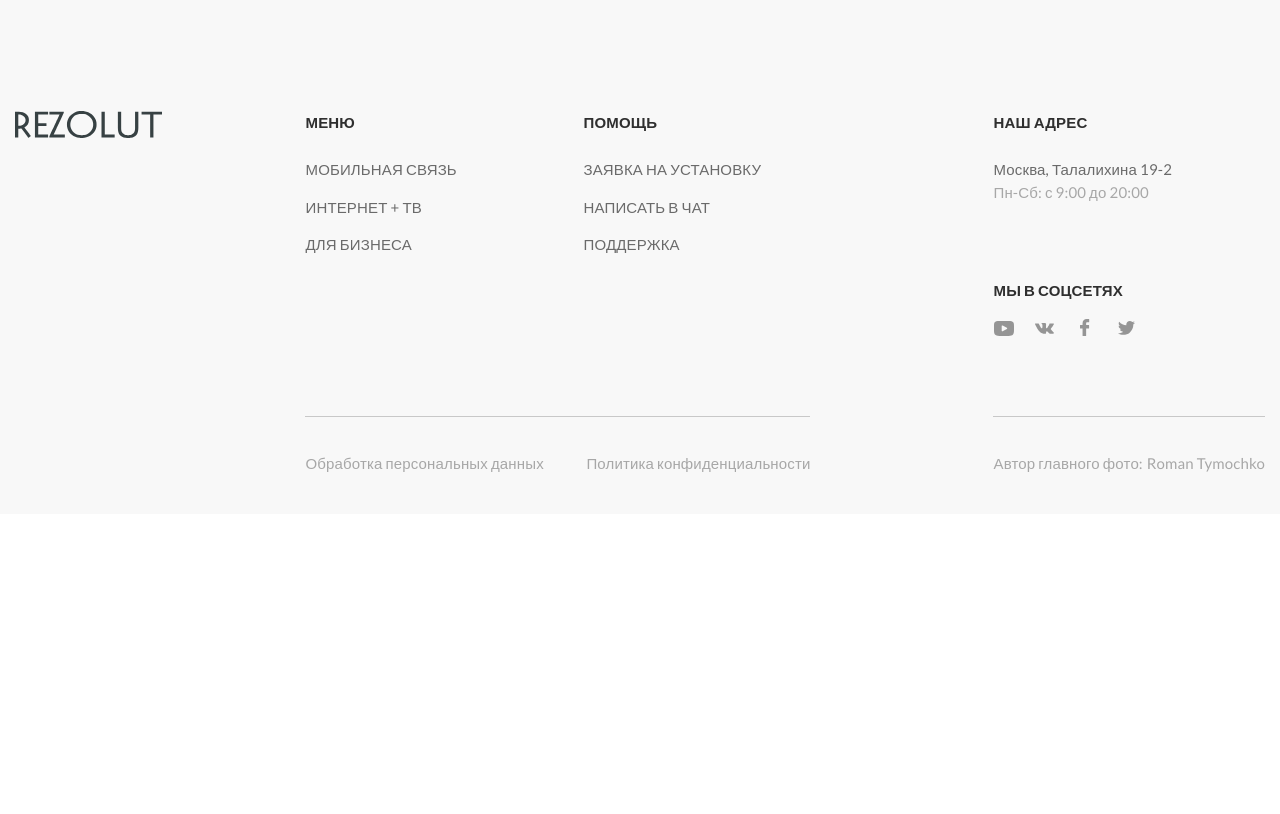
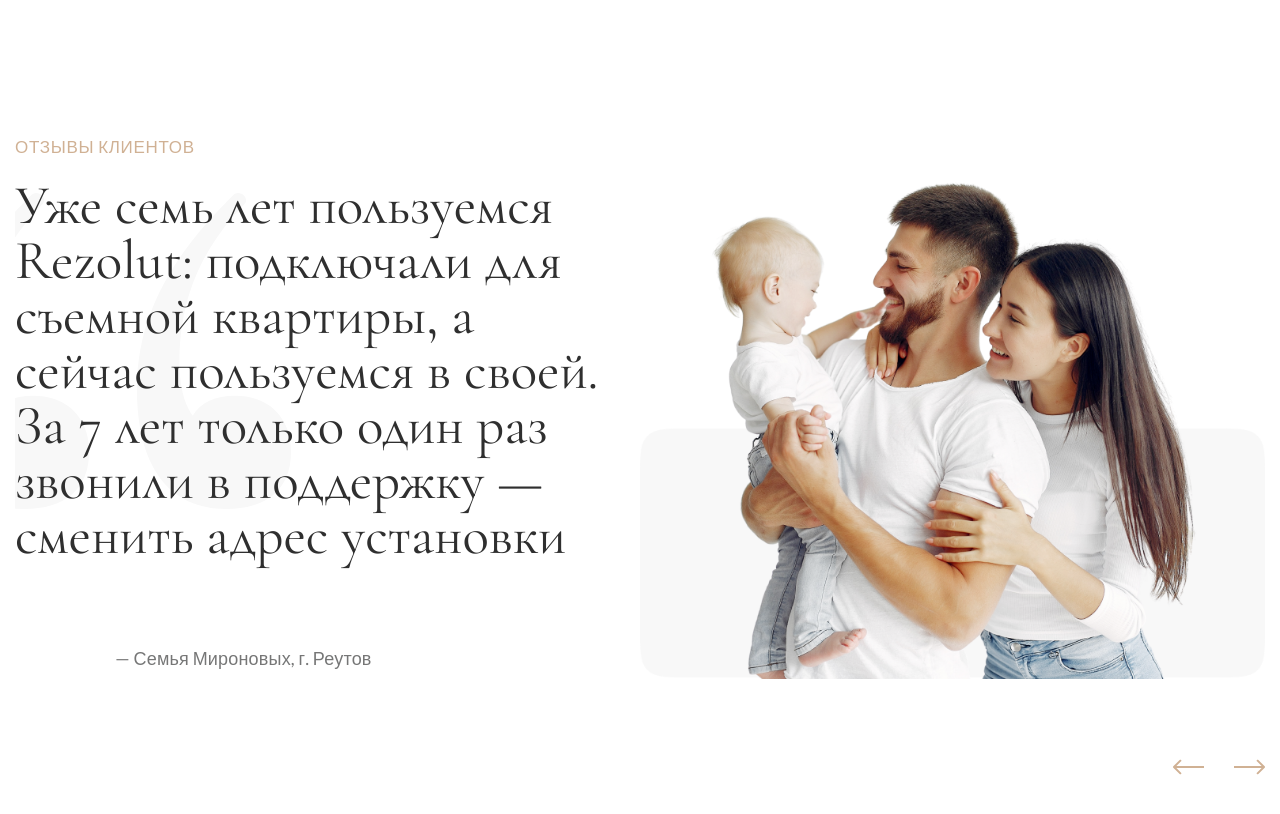
Before and after one commit to virage81/Rezolut--portflio, a website: page app/index.html in a window 1280 px wide. Shown: the part 2660-3474 px from the top of the page. Before the commit the page ends 3174 px from the top, so only its background shows below. Drawn offline with nearby package versions, Linux system fonts and the light colour scheme; files that its build step writes are made by us from their sources.

Commit message:
reviews section

```diff
--- a/app/index.html
+++ b/app/index.html
@@ -148,6 +148,52 @@
 					</div>
 				</div>
 			</section>
+			<section class="reviews">
+				<div class="container">
+					<p class="reviews__title">ОТЗЫВЫ КЛИЕНТОВ</p>
+					<div class="reviews__inner" id="slider">
+						<div class="reviews__item">
+							<div class="reviews__content">
+								<blockquote class="reviews__content-text">
+									Уже семь лет пользуемся Rezolut: подключали для съемной квартиры, а сейчас пользуемся в своей. За 7 лет
+									только один раз звонили в поддержку — сменить адрес установки
+								</blockquote>
+								<p class="reviews__content-author">— Семья Мироновых, г. Реутов</p>
+							</div>
+
+							<div class="reviews__photo">
+								<img class="reviews__photo-img" src="img/family-1.png" alt="Семья Мироновых" />
+							</div>
+						</div>
+						<div class="reviews__item">
+							<div class="reviews__content">
+								<blockquote class="reviews__content-text">
+									Всё великое начинается с малого. Как и наш бизнес. Мы начали с небольшого офиса по настройке интернета и
+									развились в компанию, которая обслуживает всю Москву!
+								</blockquote>
+								<p class="reviews__content-author">— Семья Дикинсов, г. Воронеж</p>
+							</div>
+
+							<div class="reviews__photo">
+								<img class="reviews__photo-img" src="img/family-1.png" alt="Семья Мироновых" />
+							</div>
+						</div>
+						<div class="reviews__item">
+							<div class="reviews__content">
+								<blockquote class="reviews__content-text">
+									Я считаю, что лучше нанять дешёвого, чем содержать дорого! Присмотритесь к моим работам, через год они
+									будут стоить миллионы!
+								</blockquote>
+								<p class="reviews__content-author">— Каримов Булат, г. Ижевск</p>
+							</div>
+
+							<div class="reviews__photo">
+								<img class="reviews__photo-img" src="img/family-1.png" alt="Семья Мироновых" />
+							</div>
+						</div>
+					</div>
+				</div>
+			</section>
 		</main>
 		<footer class="footer">
 			<div class="container">
--- a/app/js/main.js
+++ b/app/js/main.js
@@ -1,3 +1,4 @@
+$(function () {
 	function headerFixed() {
 		let header = document.querySelector("#header"),
 			scrollTop = 0,
@@ -11,3 +12,11 @@
 	}
 
 	headerFixed();
+
+	let reviewsContainer = $("#slider");
+
+	reviewsContainer.slick({
+		slidesToShow: 1,
+		fade: true,
+	});
+});
--- a/app/scss/components/_features.scss
+++ b/app/scss/components/_features.scss
@@ -38,7 +38,7 @@
 
 		display: flex;
 		justify-content: space-between;
-		align-items: start;
+		align-items: flex-start;
 
 		gap: 0 150px;
 	}
--- a/app/scss/components/_info.scss
+++ b/app/scss/components/_info.scss
@@ -48,7 +48,7 @@
 			padding: 45px 0 90px;
 
 			display: flex;
-			align-items: start;
+			align-items: flex-start;
 			gap: 0 40px;
 
 			&__item {
--- /dev/null
+++ b/app/scss/components/_reviews.scss
@@ -0,0 +1,95 @@
+.reviews {
+	padding: 150px 0 250px;
+
+	&__title {
+		@include main-suptitle;
+		padding-bottom: 20px;
+	}
+
+	&__item {
+		display: flex !important;
+		align-items: flex-start;
+		justify-content: space-between;
+	}
+
+	&__content {
+		max-width: 50%;
+		width: 100%;
+		padding-right: 40px;
+
+		&-text {
+			@include main-text;
+			max-width: 650px;
+			width: 100%;
+			padding-bottom: 82px;
+
+			position: relative;
+
+			&::before {
+				content: "";
+				display: block;
+				position: absolute;
+				top: 15px;
+				left: -80px;
+				z-index: -1;
+
+				width: 356px;
+				height: 316px;
+
+				background: url(../../img/quote.svg) center no-repeat;
+			}
+		}
+
+		&-author {
+			line-height: 1.5;
+			letter-spacing: 0.01em;
+			opacity: 0.7;
+
+			padding-left: 100px;
+		}
+	}
+
+	&__photo {
+		&-img {
+			padding-bottom: 80px;
+		}
+
+		&-controls {
+			margin-left: auto;
+			width: fit-content;
+		}
+	}
+
+	.slick-arrow {
+		position: absolute;
+		bottom: -16px;
+		z-index: 2;
+
+		border: none;
+		outline: none;
+		background-color: transparent;
+
+		transition: all 0.2s linear;
+
+		font-size: 0;
+
+		width: 31px;
+		height: 16px;
+
+		cursor: pointer;
+
+		&:hover {
+			scale: 1.1;
+		}
+	}
+
+	.slick-prev {
+		background: url(../../img/arrow-prev.svg) center no-repeat;
+		right: 61px;
+	}
+
+	.slick-next {
+		background: url(../../img/arrow-next.svg) center no-repeat;
+		right: 0;
+	}
+}
--- a/app/scss/style.scss
+++ b/app/scss/style.scss
@@ -1,12 +1,14 @@
 @import "vars";
 @import "fonts";
 @import "normalize";
+@import "../../node_modules/slick-carousel/slick/slick";
 @import "glob";
 
 @import "./components/header";
 @import "./components/top";
 @import "./components/features";
 @import "./components/info";
+@import "./components/reviews";
 @import "./components/footer";
 
 @import "media";
--- a/gulpfile.js
+++ b/gulpfile.js
@@ -32,7 +32,11 @@
 }
 
 function scripts() {
-	return src("app/js/main.js").pipe(concat("main.min.js")).pipe(uglify()).pipe(dest("app/js")).pipe(browserSync.stream());
+	return src(["node_modules/jquery/dist/jquery.js", "node_modules/slick-carousel/slick/slick.js", "app/js/main.js"])
+		.pipe(concat("main.min.js"))
+		.pipe(uglify())
+		.pipe(dest("app/js"))
+		.pipe(browserSync.stream());
 }
 
 function images() {
--- a/package.json
+++ b/package.json
@@ -18,5 +18,9 @@
 		"gulp-sass": "^5.0.0",
 		"gulp-uglify": "^3.0.2",
 		"sass": "^1.35.2"
+	},
+	"dependencies": {
+		"jquery": "^3.6.1",
+		"slick-carousel": "^1.8.1"
 	}
 }
```
Also changed, not shown: app/img/arrow-next.svg (added), app/img/arrow-prev.svg (added), app/img/family-1.png (added), app/img/quote.svg (added). Lines whose indentation alone changed are shown as unchanged.
